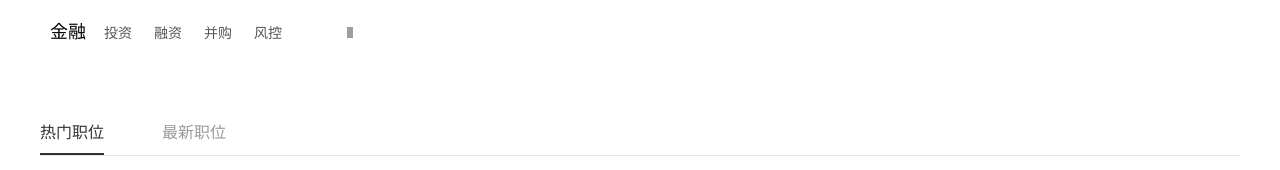
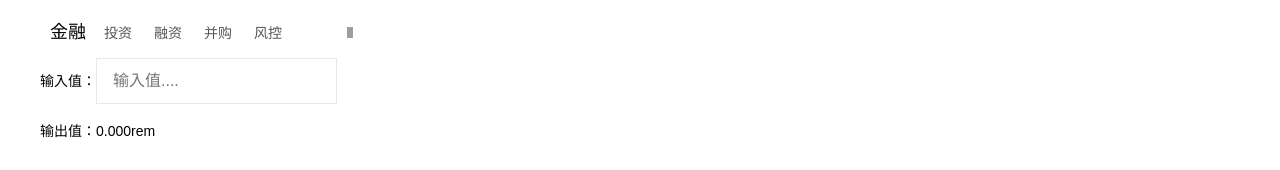
Before and after one commit to Hip-Hop-II/lg-full-stack, a Next.js app in the folder client/: page / in a window 1280 px wide. Shown: the part 555-725 px from the top of the page. Built offline with nearby package versions, Linux system fonts and the light colour scheme; grey boxes are pictures that could not be loaded.

Commit message:
多选的组件

```diff
--- a/client/components/Input.tsx
+++ b/client/components/Input.tsx
@@ -1,11 +1,19 @@
 import React, {Fragment} from 'react'
 
-export default ({placeholder, value, onChange, width, className}) => (
+type Props = {
+  placeholder?: string;
+  value?: any;
+  onChange?: (any) => void;
+  width?: number;
+  className?: string;
+}
+
+export default (props: Props) => (
   <Fragment>
-    <input placeholder={placeholder} value={value}
-    onChange={onChange}
-    style={{width: `${width}px`}}
-    className={`wrapper-input ${className}`}
+    <input placeholder={props.placeholder} value={props.value}
+    onChange={(event) => props.onChange(event.target.value)}
+    style={{width: `${props.width}px`}}
+    className={`wrapper-input ${props.className}`}
     />
     <style jsx>{`
       .wrapper-input {
--- a/client/pages/index.tsx
+++ b/client/pages/index.tsx
@@ -69,7 +69,8 @@ const linkTabs = [
 class App extends React.PureComponent {
   state = {
     currentPositionIndex: 0,
-    currentCompanyIndex: 0
+    currentCompanyIndex: 0,
+    inputValue: ''
   }
   private positionTabClick = (item, index) => {
     this.setState({
@@ -80,6 +81,9 @@ class App extends React.PureComponent {
     this.setState({
       currentPositionIndex: index
     })
+  }
+  get _getOutputValue () {
+    return (Number(this.state.inputValue)/2/23.4375).toFixed(3)
   }
   render () {
     const {currentPositionIndex, currentCompanyIndex} = this.state
@@ -116,6 +120,15 @@ class App extends React.PureComponent {
                   </a>
                 </Link>
               </main>
+            </div>
+            <div className="pxRem">
+              <div className="pxRem-input">
+                  <span>输入值：</span>
+                  <Input placeholder="输入值...." value={this.state.inputValue} onChange={value => this.setState({inputValue: value})} />
+              </div>
+              <div className="pxRem-output" style={{marginTop: 20}}>
+                  <span>输出值：{this._getOutputValue}rem</span>
+              </div>
             </div>
             <section className="position-wrapper">
               <div className="position-heading">
@@ -159,6 +172,10 @@ class App extends React.PureComponent {
             </section>
           </section>
           <style jsx>{`
+            .pxRem {
+              width: 1200px;
+              margin: 0 auto;
+            }
             .search-wrapper {
               min-width: 1200px;
               background-color: #F2F5F4;
```
Also changed, not shown: client/components/MultipleSelector.tsx (added, +37 -0 lines), client/pages/company.tsx (+7 -1 lines), client/static/delete_icon.png (added).
